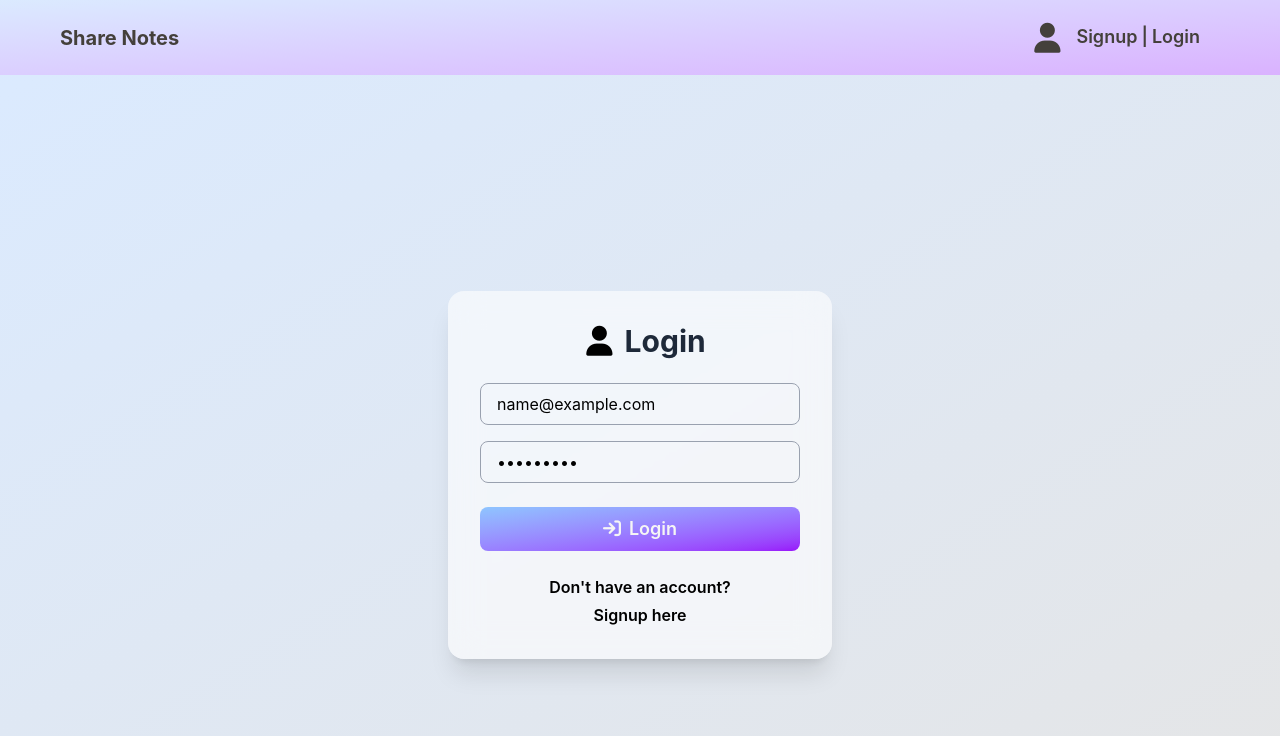
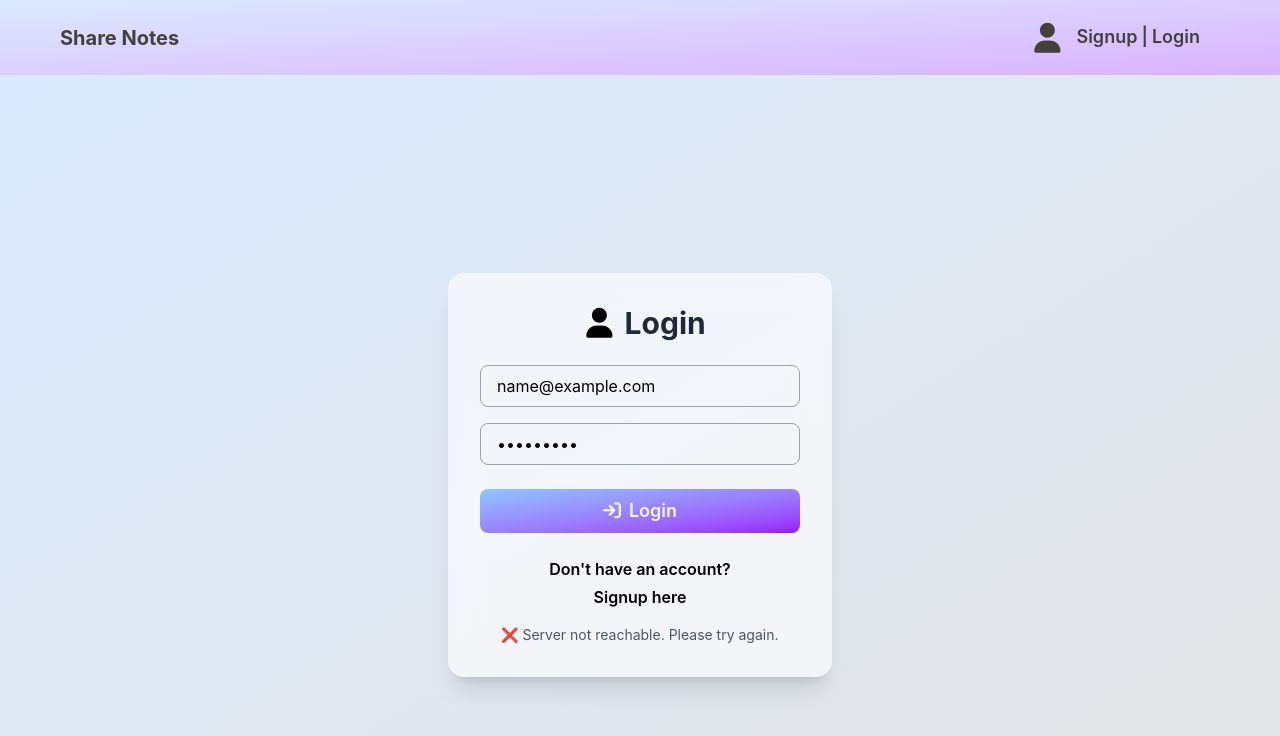
Before and after one commit to Vaishnavi-020/Notes-Sharing-Frontend, a React (Vite) app: page /Login in a window 1280 px wide. Both pictures are taken after typing "name@example.com", "Sample123" into the empty fields and a click on the button "Login". Shown: the top 736 px of the page. Built offline with nearby package versions, Linux system fonts and the light colour scheme; no server answers.

Commit message:
fix:Add meaningful errors in UI

```diff
--- a/src/pages/Login.jsx
+++ b/src/pages/Login.jsx
@@ -2,6 +2,7 @@ import { Link } from "react-router-dom"
 import { useState } from "react";
 import { useAuth } from "../context/AuthContext";
 import { useNavigate } from "react-router-dom";
+import { getErrorMessage } from "../utils/errorHandler";
 
 const Login = () => {
 const {login}=useAuth()
@@ -11,15 +12,20 @@ const[formData,setFormData]=useState({
   email:"",
   password:"",
 })
+const[message,setMessage]=useState("")
 
 const handleSubmit=async (e)=>{
   e.preventDefault()
   try{
-    const data=await login(formData)
-    navigate("/my_notes")
+    await login(formData)
+    setMessage("✅ Login successful")
+
+    setTimeout(()=>{
+      navigate("/my_notes")
+    },800)
   }catch(err){
-    console.log(err)
-    alert("Login Failed")
+    const message=getErrorMessage(err)
+    setMessage(`❌ ${message}`)
   }
 }
 
@@ -60,6 +66,11 @@ const handleSubmit=async (e)=>{
             <h5 className="font-semibold">Don't have an account?</h5>
             <Link to="/Signup" className="font-semibold hover:underline hover:cursor-pointer hover:text-purple-700 mt-1">Signup here</Link>
       </div>
+         {message && (
+                    <p className="text-center text-sm text-gray-600 mt-2">
+                        {message}
+                    </p>
+                )}
     </form>
   </div>
 </div>
--- a/src/pages/Signup.jsx
+++ b/src/pages/Signup.jsx
@@ -1,6 +1,7 @@
 import { Link, useNavigate, useSearchParams } from "react-router-dom"
 import { useAuth } from "../context/AuthContext";
 import { useState } from "react";
+import { getErrorMessage } from "../utils/errorHandler";
 
 const Signup = () => {
   const {signup}=useAuth()
@@ -11,16 +12,19 @@ const Signup = () => {
     email:"",
     password:"",
   })
+  const [message,setMessage]=useState("")
 
   const handleSubmit=async(e)=>{
     e.preventDefault()
     try{
-      const data=await signup(formData)
-      console.log(data)
-      navigate('/my_notes')
+      await signup(formData)
+      setMessage("✅ User created successfully")
+      setTimeout(()=>{
+        navigate('/my_notes')
+      },800)
     }catch(err){
-      console.log(err)
-      alert("Something went wrong")
+      const message=getErrorMessage(err)
+      setMessage(`❌${message}`)
     }
   }
 
@@ -68,6 +72,11 @@ const Signup = () => {
             <h5 className="font-semibold">Already have an account?</h5>
             <Link to="/Login" className="font-semibold hover:underline hover:cursor-pointer hover:text-purple-700 mt-1">Login here</Link>
       </div>
+         {message && (
+        <p className="text-center text-sm text-gray-600 mt-2">
+          {message}
+        </p>
+      )}
     </form>
   </div>
 </div>
--- a/src/pages/UploadNote.jsx
+++ b/src/pages/UploadNote.jsx
@@ -59,8 +59,9 @@ const UploadNote=()=>{
                 },
                 body: formData,
             });
+            const data=await res.json()
             if(!res.ok){
-                throw new Error("Upload Failed")
+                throw new Error(data.detail || "Upload Failed")
             }
             setMessage("✅ Note uploaded successfully")
             setTimeout(() => {
@@ -71,7 +72,7 @@ const UploadNote=()=>{
             setSubject("")
             setFile(null)
         }catch(err){
-            setMessage("❌ Failed to uplaod file")
+            setMessage(`❌ ${err.message}`)
         }finally{
             setLoading(false)
         }
@@ -136,7 +137,7 @@ const UploadNote=()=>{
                     {loading?"Uploading...":"Upload Note"}
                 </button>
                 {message && (
-                    <p className="text-center text-sm mt-2">
+                    <p className="text-center text-sm text-gray-600 mt-2">
                         {message}
                     </p>
                 )}
--- /dev/null
+++ b/src/utils/errorHandler.js
@@ -0,0 +1,36 @@
+export const getErrorMessage = (error) => {
+
+  // If server is unreachable
+  if (!error.response) {
+    return "Server not reachable. Please try again.";
+  }
+
+  const detail = error.response.data?.detail;
+
+  if (!detail) {
+    return "Something went wrong";
+  }
+
+  // FastAPI validation errors (422)
+  if (Array.isArray(detail)) {
+    const msg = detail[0].msg;
+
+    // Make messages user friendly
+    if (msg.includes("email")) {
+      return "Please enter a valid email address";
+    }
+
+    if (msg.includes("password")) {
+      return "Password is not valid";
+    }
+
+    return msg;
+  }
+
+  // Normal HTTPException
+  if (typeof detail === "string") {
+    return detail;
+  }
+
+  return "Something went wrong";
+};
```
Also changed, not shown: src/pages/MyNotes.jsx (+0 -12 lines).
